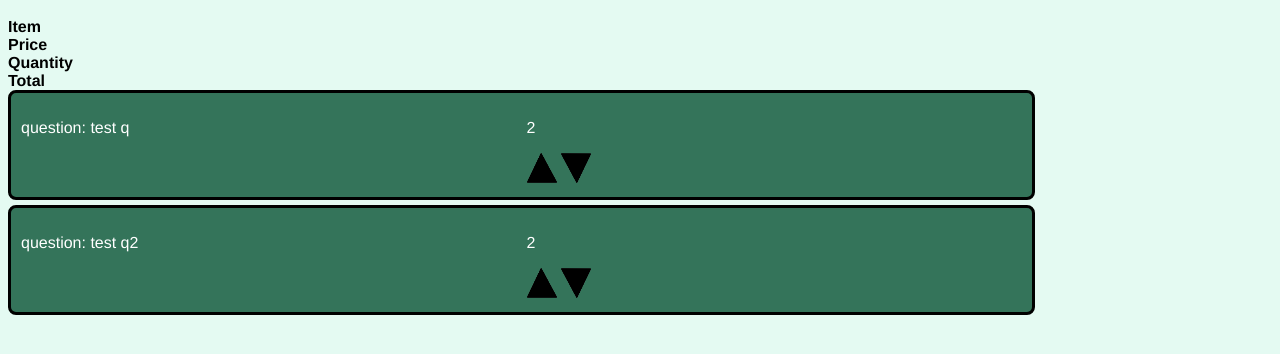
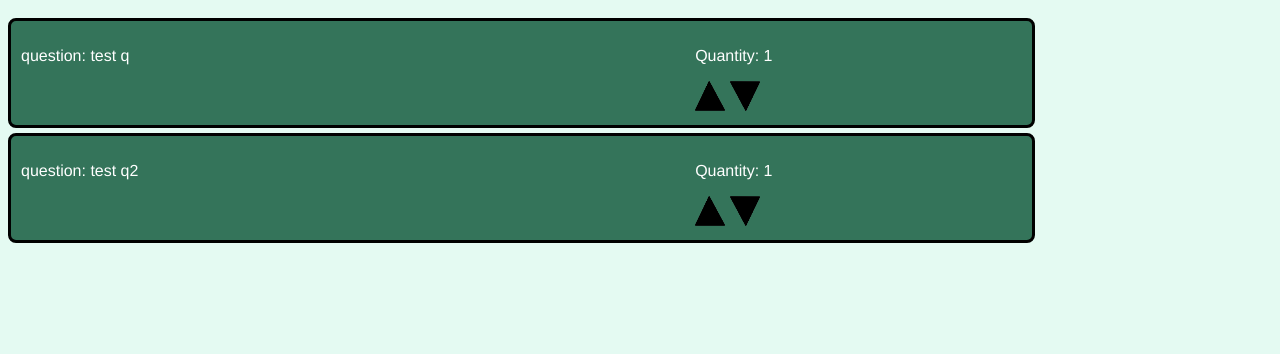
Before and after one commit to Ronantfs/EB_app_project-mark-II-, a Django app: page /cart/ in a window 1280 px wide. Shown: the part 143-497 px from the top of the page. Run offline with Django 4.2, Linux system fonts and the light colour scheme; a user stored in the database is signed in; data comes from the database, SQL or seed files in the repository; parts of the project's set-up code (start-up, migrations or seed data) failed here and were passed over.

Commit message:
add to cart fixed

```diff
--- a/EB_app/templates/EB_app/cart.html
+++ b/EB_app/templates/EB_app/cart.html
@@ -28,27 +28,18 @@
 
 			<br>
 
-			<div class="box-element">
-				<div class="cart-row">
-					<div style="flex:2"></div>
-					<div style="flex:2"><strong>Item</strong></div>
-					<div style="flex:1"><strong>Price</strong></div>
-					<div style="flex:1"><strong>Quantity</strong></div>
-					<div style="flex:1"><strong>Total</strong></div>
-				</div>
-
+			<!-- Cart items -->
 				{% for item in questions %}
 				<container class="cart-row">
 					<div style="flex:1"><p>question: {{item.question.name}} </p></div>
 					<div style="flex:1"><p></p></div>
 					<div style="flex:1">
-						<p class="quantity">2</p>
+						<p class="quantity">Quantity: {{item.quantity}}</p>
 						<div class="quantity">
                             <img data-question = "{{item.question.id}}" data-action ="add" class="chg-quantity update-cart" src="{% static  'images/arrow-up.png' %}">
 							<img data-question = "{{item.question.id}}" data-action ="remove" class="chg-quantity update-cart" src="{% static  'images/arrow-down.png' %}">
                         </div>
 					</div>
-					<div style="flex:1"></div>
 				</container>
                 {% endfor %}
 
--- a/EB_app/views.py
+++ b/EB_app/views.py
@@ -70,9 +70,9 @@ def cart(request):
 
 #cart: ---------------------------------------------
 def updateItem(request):
-  data = json.loads(request.body)
-  questionId = data['questionId']
-  action = data['action']
+  data = json.loads(request.data)
+  questionId = data['questionId'] #links html tag with
+  action = data['action']   #links html
   print('Action:', action)
   print('Question:', questionId)
 
--- a/EB_app_project/urls.py
+++ b/EB_app_project/urls.py
@@ -5,12 +5,12 @@ from EB_app import views
 urlpatterns = [
     path('admin/', admin.site.urls),
     path("", views.HomeView.as_view(), name='home'), #name='home' consistent with base template nav bar
+     path("questions/", views.QuestionsView, name = 'questions'), #name=''questions'' consistent with base template nav bar
+    path("questions/create", views.CreateQuestionView.as_view(), name = 'create_question'), #name consistent with questions template link
+    path("questions/<pk>/delete/", views.DeleteQuestionView.as_view(), name='delete_question'),
+    path("questions/<pk>/update/", views.UpdateQuestionView.as_view(), name='update_question'),
+    path("update_item/", views.updateItem, name = "update_item"),
     path("cart/", views.cart, name = 'cart'),
     path("checkout/", views.checkout, name ="checkout"),
     path('process_order', views.processOrder, name = "process_order"),
-    path("questions/", views.QuestionsView, name = 'questions'), #name=''questions'' consistent with base template nav bar
-    path("questions/create", views.CreateQuestionView.as_view(), name = 'create_question'), #name consistent with questions template link
-    path("questions/<pk>/delete/", views.DeleteQuestionView.as_view(), name='delete_question'),
-    path("questions/<pk>/update/", views.UpdateQuestionView.as_view(), name='update_question'),
-    path("update_item/", views.updateItem, name = "update_item")
 ]
```
Also changed, not shown: static/js/cart.js (+5 -3 lines).
